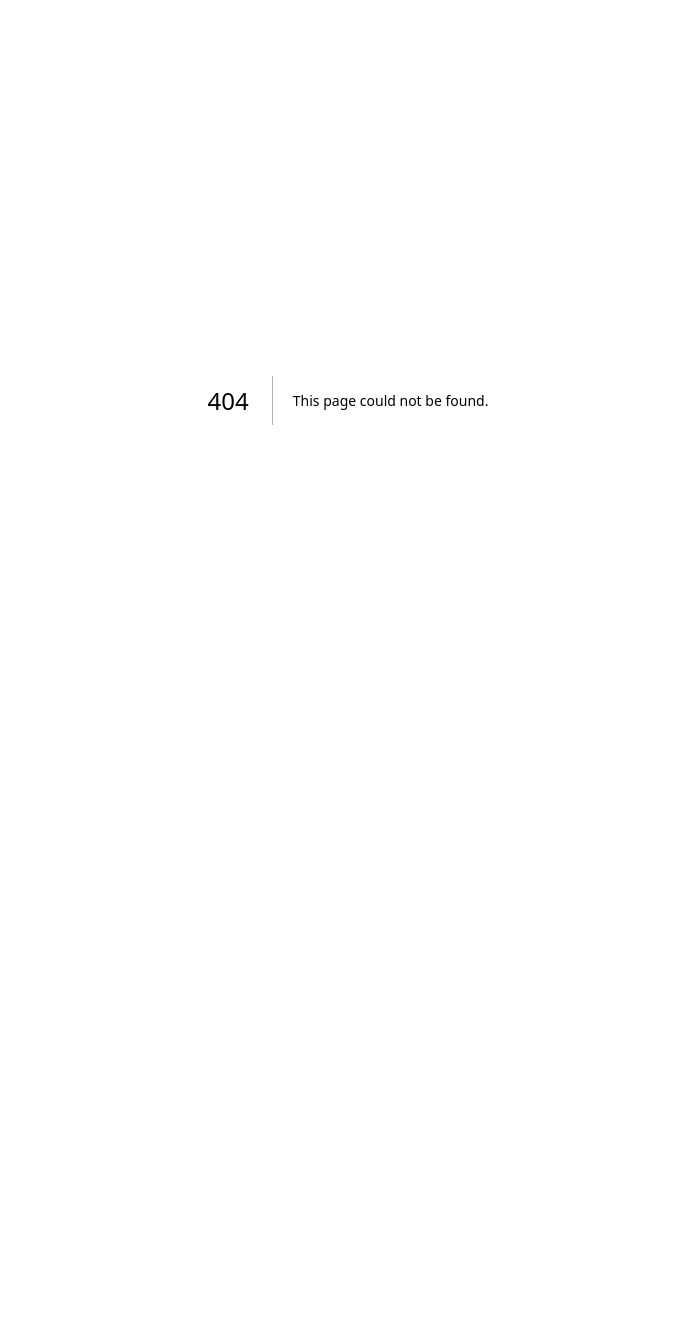
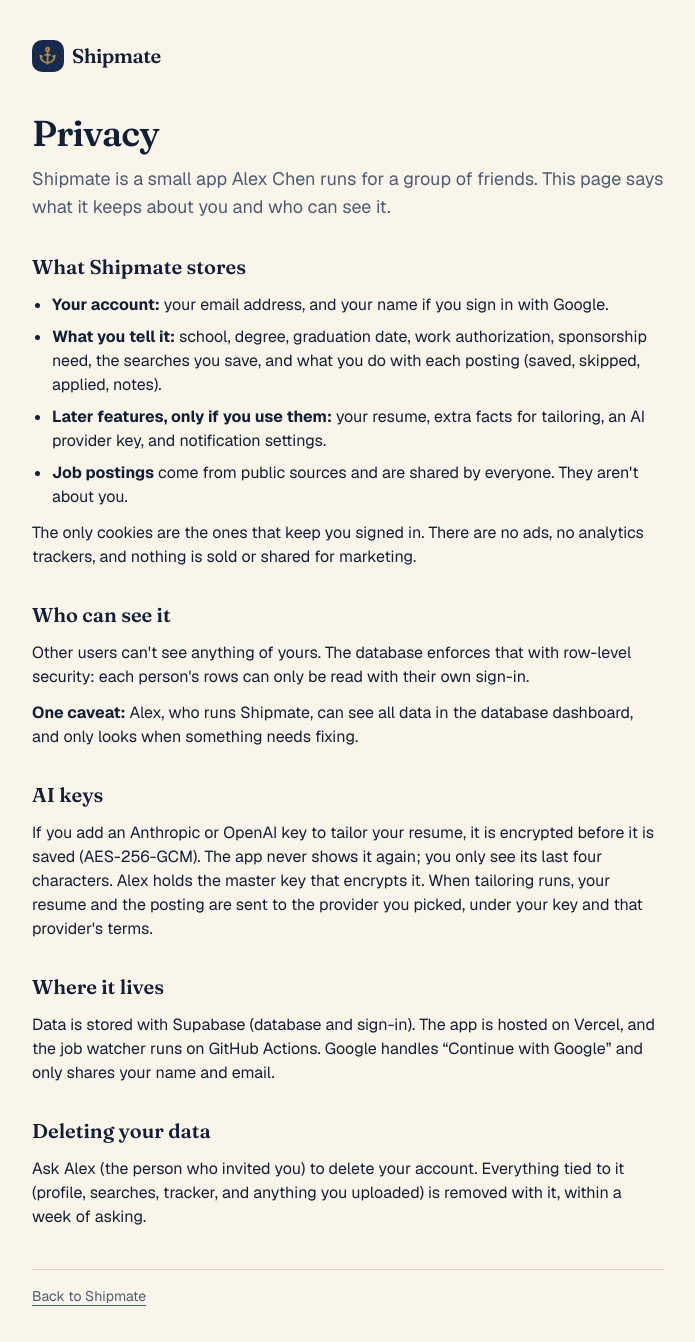
Before and after one commit to achen135/Shipmate, a Next.js app: page /privacy in a window 1280 px wide. Before the commit this address had no page. Shown: the top 1342 px of the page, without its empty margins (292-987 px from the left). Before the commit the page ends 800 px from the top, so only its background shows below. Built offline with nearby package versions, Linux system fonts and the light colour scheme.

Commit message:
Add the public privacy page and link it from sign-in and the footer

```diff
--- a/app/(marketing)/page.tsx
+++ b/app/(marketing)/page.tsx
@@ -58,8 +58,11 @@
         </ul>
       </main>
 
-      <footer className="border-t pt-4 text-sm text-muted-foreground">
-        Invite-only while in development.
+      <footer className="flex flex-wrap justify-between gap-2 border-t pt-4 text-sm text-muted-foreground">
+        <span>Invite-only while in development.</span>
+        <Link href="/privacy" className="underline underline-offset-4">
+          Privacy
+        </Link>
       </footer>
     </div>
   );
--- /dev/null
+++ b/app/privacy/page.tsx
@@ -0,0 +1,129 @@
+import type { Metadata } from "next";
+import Link from "next/link";
+
+import { Logo } from "@/components/brand/logo";
+
+export const metadata: Metadata = {
+  title: "Privacy",
+  description: "What Shipmate stores, who can see it, and how to delete it.",
+};
+
+/**
+ * Public privacy page. Plain English, kept in step with what the app actually
+ * stores (Spec "Data model"). Google requires it before the OAuth app leaves
+ * Testing.
+ */
+export default function PrivacyPage() {
+  return (
+    <div className="mx-auto flex w-full max-w-2xl flex-1 flex-col px-5 py-6 sm:py-10">
+      <header>
+        <Link href="/" aria-label="Shipmate home">
+          <Logo />
+        </Link>
+      </header>
+
+      <main className="flex flex-col gap-8 py-10 text-pretty">
+        <div>
+          <h1 className="font-heading text-3xl font-semibold tracking-tight sm:text-4xl">
+            Privacy
+          </h1>
+          <p className="mt-3 text-lg text-muted-foreground">
+            Shipmate is a small app Alex Chen runs for a group of friends. This
+            page says what it keeps about you and who can see it.
+          </p>
+        </div>
+
+        <Section title="What Shipmate stores">
+          <ul className="list-disc space-y-2 pl-5">
+            <li>
+              <strong>Your account:</strong> your email address, and your name
+              if you sign in with Google.
+            </li>
+            <li>
+              <strong>What you tell it:</strong> school, degree, graduation
+              date, work authorization, sponsorship need, the searches you save,
+              and what you do with each posting (saved, skipped, applied,
+              notes).
+            </li>
+            <li>
+              <strong>Later features, only if you use them:</strong> your
+              resume, extra facts for tailoring, an AI provider key, and
+              notification settings.
+            </li>
+            <li>
+              <strong>Job postings</strong> come from public sources and are
+              shared by everyone. They aren&apos;t about you.
+            </li>
+          </ul>
+          <p>
+            The only cookies are the ones that keep you signed in. There are no
+            ads, no analytics trackers, and nothing is sold or shared for
+            marketing.
+          </p>
+        </Section>
+
+        <Section title="Who can see it">
+          <p>
+            Other users can&apos;t see anything of yours. The database enforces
+            that with row-level security: each person&apos;s rows can only be
+            read with their own sign-in.
+          </p>
+          <p>
+            <strong>One caveat:</strong> Alex, who runs Shipmate, can see all
+            data in the database dashboard, and only looks when something needs
+            fixing.
+          </p>
+        </Section>
+
+        <Section title="AI keys">
+          <p>
+            If you add an Anthropic or OpenAI key to tailor your resume, it is
+            encrypted before it is saved (AES-256-GCM). The app never shows it
+            again; you only see its last four characters. Alex holds the master
+            key that encrypts it. When tailoring runs, your resume and the
+            posting are sent to the provider you picked, under your key and that
+            provider&apos;s terms.
+          </p>
+        </Section>
+
+        <Section title="Where it lives">
+          <p>
+            Data is stored with Supabase (database and sign-in). The app is
+            hosted on Vercel, and the job watcher runs on GitHub Actions. Google
+            handles &ldquo;Continue with Google&rdquo; and only shares your name
+            and email.
+          </p>
+        </Section>
+
+        <Section title="Deleting your data">
+          <p>
+            Ask Alex (the person who invited you) to delete your account.
+            Everything tied to it (profile, searches, tracker, and anything you
+            uploaded) is removed with it, within a week of asking.
+          </p>
+        </Section>
+      </main>
+
+      <footer className="border-t pt-4 text-sm text-muted-foreground">
+        <Link href="/" className="underline underline-offset-4">
+          Back to Shipmate
+        </Link>
+      </footer>
+    </div>
+  );
+}
+
+function Section({
+  title,
+  children,
+}: {
+  title: string;
+  children: React.ReactNode;
+}) {
+  return (
+    <section className="flex flex-col gap-3">
+      <h2 className="font-heading text-xl font-semibold">{title}</h2>
+      {children}
+    </section>
+  );
+}
--- a/components/auth/privacy-note.tsx
+++ b/components/auth/privacy-note.tsx
@@ -1,4 +1,5 @@
 import { LockKeyhole } from "lucide-react";
+import Link from "next/link";
 
 import { cn } from "@/lib/utils";
 
@@ -24,6 +25,14 @@
         One caveat: Alex, who runs Shipmate, can see all data in the database
         dashboard and holds the master key that encrypts saved AI keys.
       </p>
+      <p className="mt-2">
+        <Link
+          href="/privacy"
+          className="text-foreground underline underline-offset-4"
+        >
+          Read the full privacy page
+        </Link>
+      </p>
     </aside>
   );
 }
```
Also changed, not shown: 2 other files (tests, documents, lock files or other folders).
